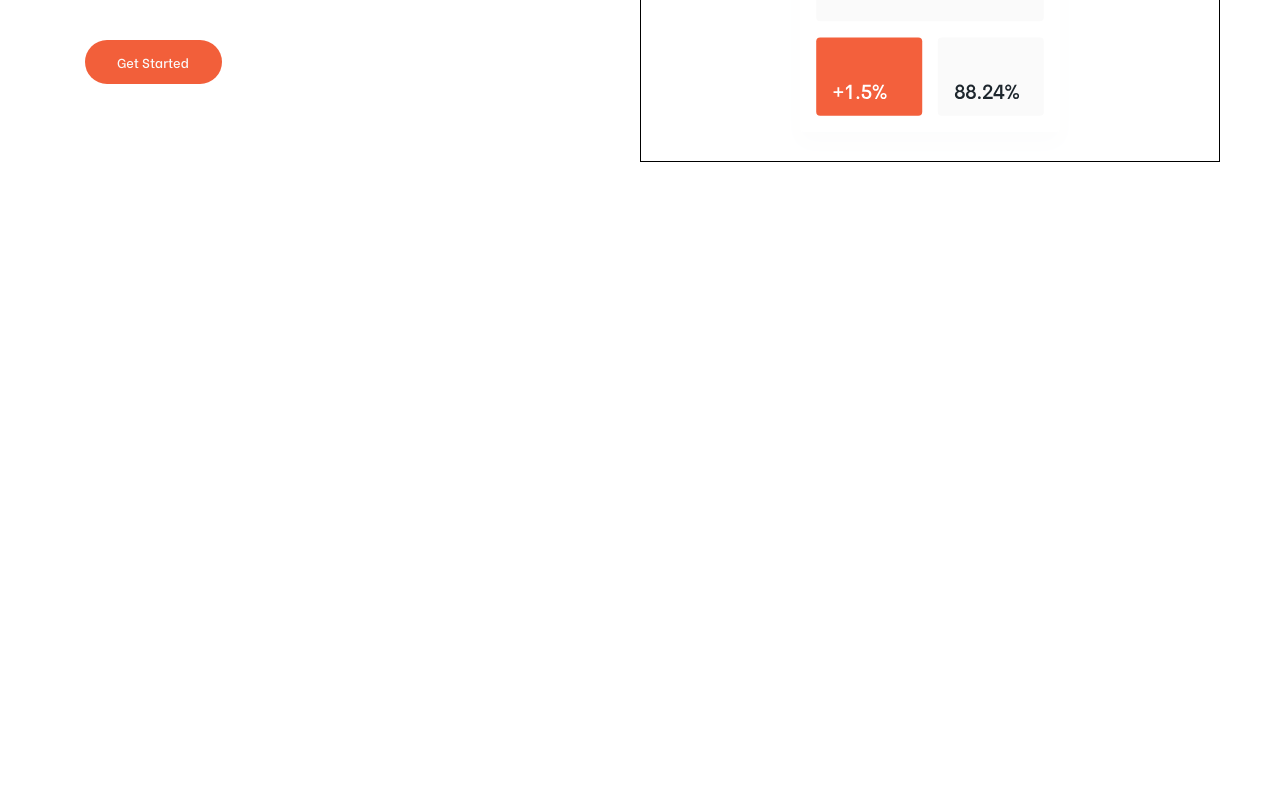
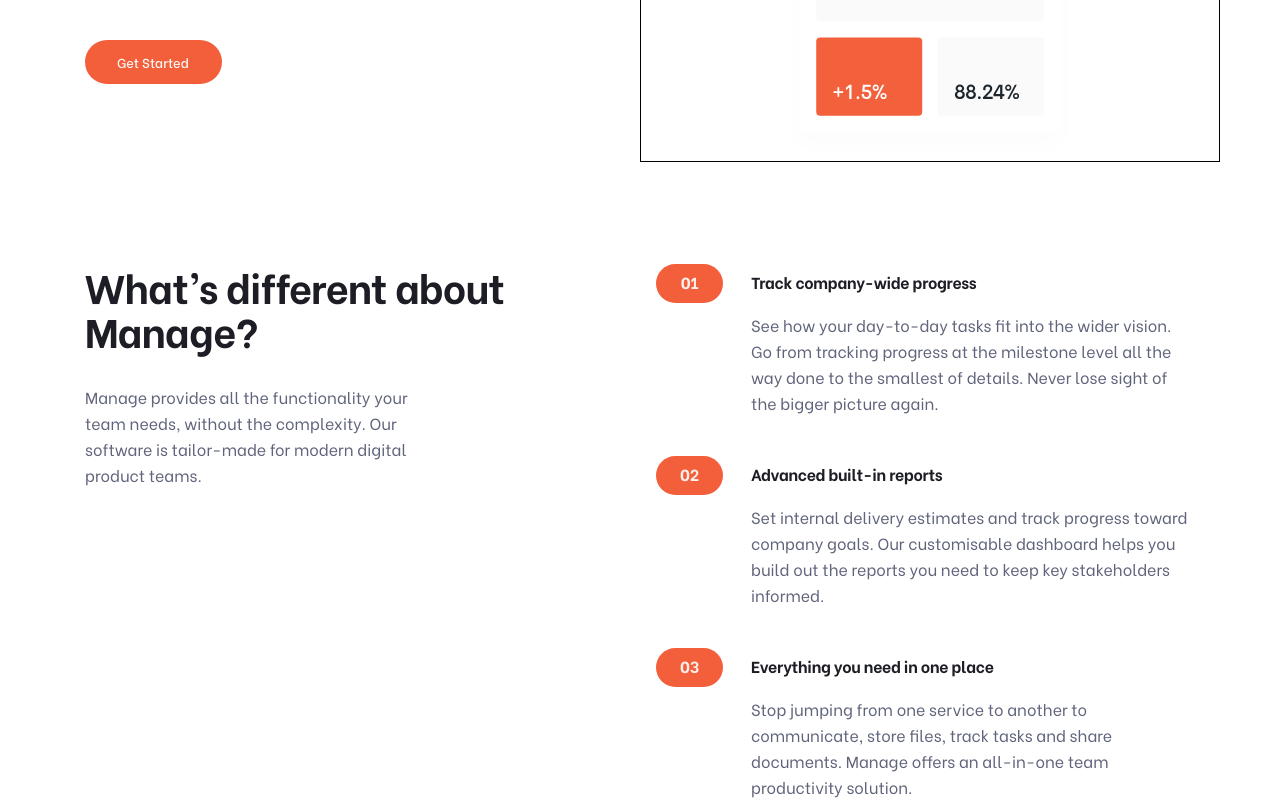
Before and after one commit to haquanq-frontendmentor/manage-landing-page, a Svelte app: page / in a window 1280 px wide. Shown: the part 573-1373 px from the top of the page. Before the commit the page ends 800 px from the top, so only its background shows below. Built offline with nearby package versions, Linux system fonts and the light colour scheme.

Commit message:
Add component: Features

```diff
--- a/src/App.svelte
+++ b/src/App.svelte
@@ -1,4 +1,5 @@
 <script lang="ts">
+  import Features from "./features/Features.svelte";
   import Header from "./features/Header.svelte";
   import Intro from "./features/Intro.svelte";
   import Container from "./layouts/Container.svelte";
@@ -8,5 +9,6 @@
 <main class="overflow-x-hidden">
   <Container>
     <Intro />
+    <Features />
   </Container>
 </main>
--- /dev/null
+++ b/src/features/Features.svelte
@@ -0,0 +1,50 @@
+<script lang="ts">
+  import { FacebookIcon } from "../assets/images";
+  import Paragraph from "../components/base/Paragraph.svelte";
+</script>
+
+{#snippet Feature(index: number, title: string, description: string)}
+  <li class="flex flex-col gap-6 md:gap-[0.5625rem]">
+    <h3
+      class="flex flex-col items-center gap-x-7 gap-y-6 text-base font-bold tracking-tight md:flex-row md:items-start"
+    >
+      <span
+        class="text-600 md:text-300 rounded-full text-center text-orange-400 md:w-[4.1875rem] md:bg-orange-400 md:pt-[0.625rem] md:pb-[0.8125rem] md:text-orange-50"
+        >{index.toLocaleString(undefined, { minimumIntegerDigits: 2 })}</span
+      >
+      <span class="rounded-full bg-orange-50 px-6 pt-[0.625rem] pb-[0.8125rem] md:bg-transparent md:px-0">
+        {title}
+      </span>
+    </h3>
+    <Paragraph xClass="md:pl-[5.9375rem]">{description}</Paragraph>
+  </li>
+{/snippet}
+
+<section class="mx-auto grid gap-x-8 gap-y-20 pt-[6.375rem] text-center md:grid-cols-2 md:text-start">
+  <div class="flex flex-col items-center md:items-start">
+    <h2 class="text-400 md:text-600 mb-8 max-w-105 leading-11 font-bold tracking-tight">
+      What’s different about Manage?
+    </h2>
+    <Paragraph xClass="max-w-82">
+      Manage provides all the functionality your team needs, without the complexity. Our software is tailor-made for
+      modern digital product teams.
+    </Paragraph>
+  </div>
+  <ul class="flex flex-col items-center gap-12 md:items-start md:gap-10" role="list">
+    {@render Feature(
+      1,
+      "Track company-wide progress",
+      "See how your day-to-day tasks fit into the wider vision. Go from tracking progress at the milestone level all the way done to the smallest of details. Never lose sight of the bigger picture again.",
+    )}
+    {@render Feature(
+      2,
+      "Advanced built-in reports",
+      "Set internal delivery estimates and track progress toward company goals. Our customisable dashboard helps you build out the reports  you need to keep key stakeholders informed.",
+    )}
+    {@render Feature(
+      3,
+      "Everything you need in one place",
+      "Stop jumping from one service to another to communicate, store files, track tasks and share documents. Manage offers an all-in-one team productivity solution.",
+    )}
+  </ul>
+</section>
```
